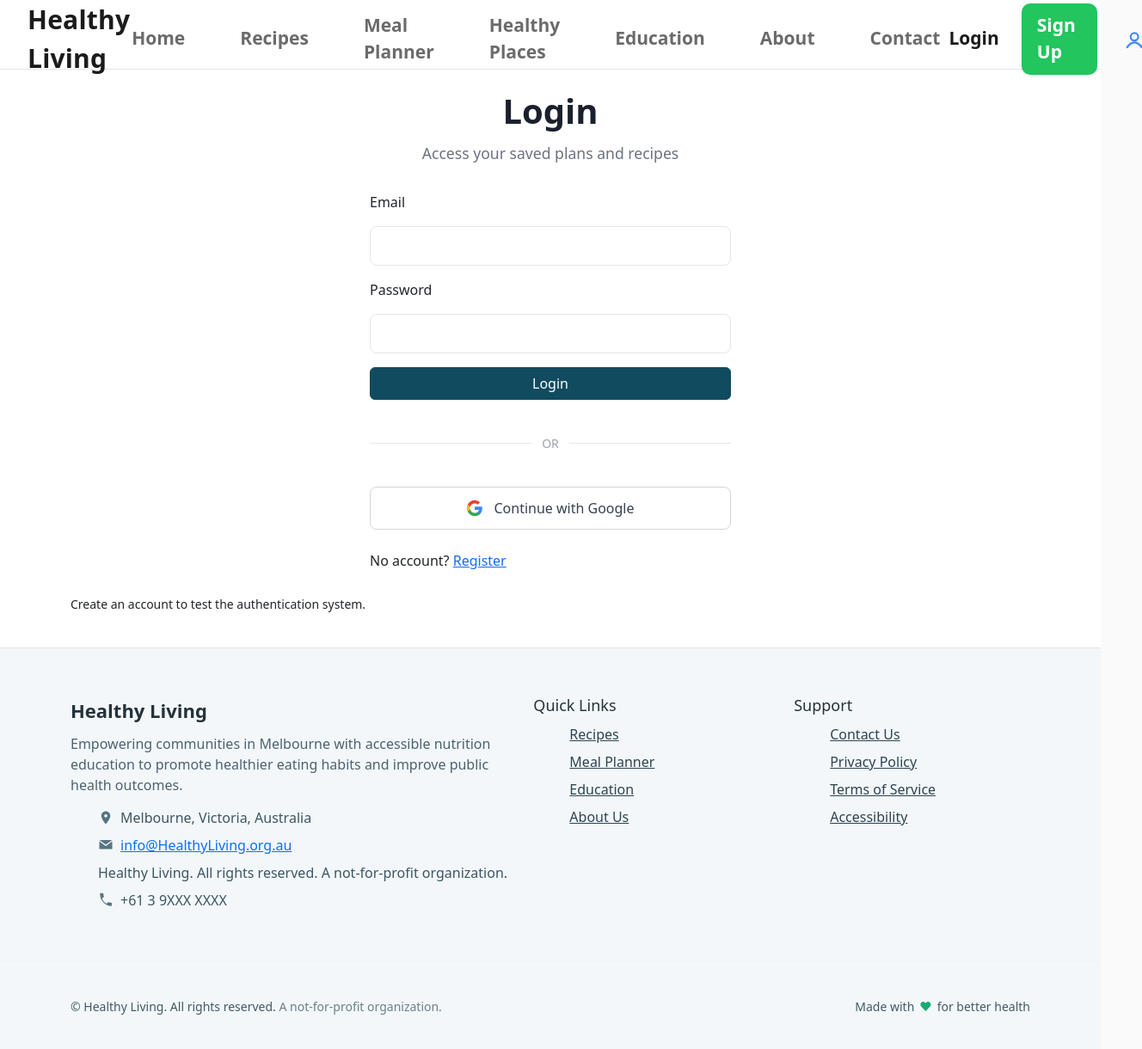
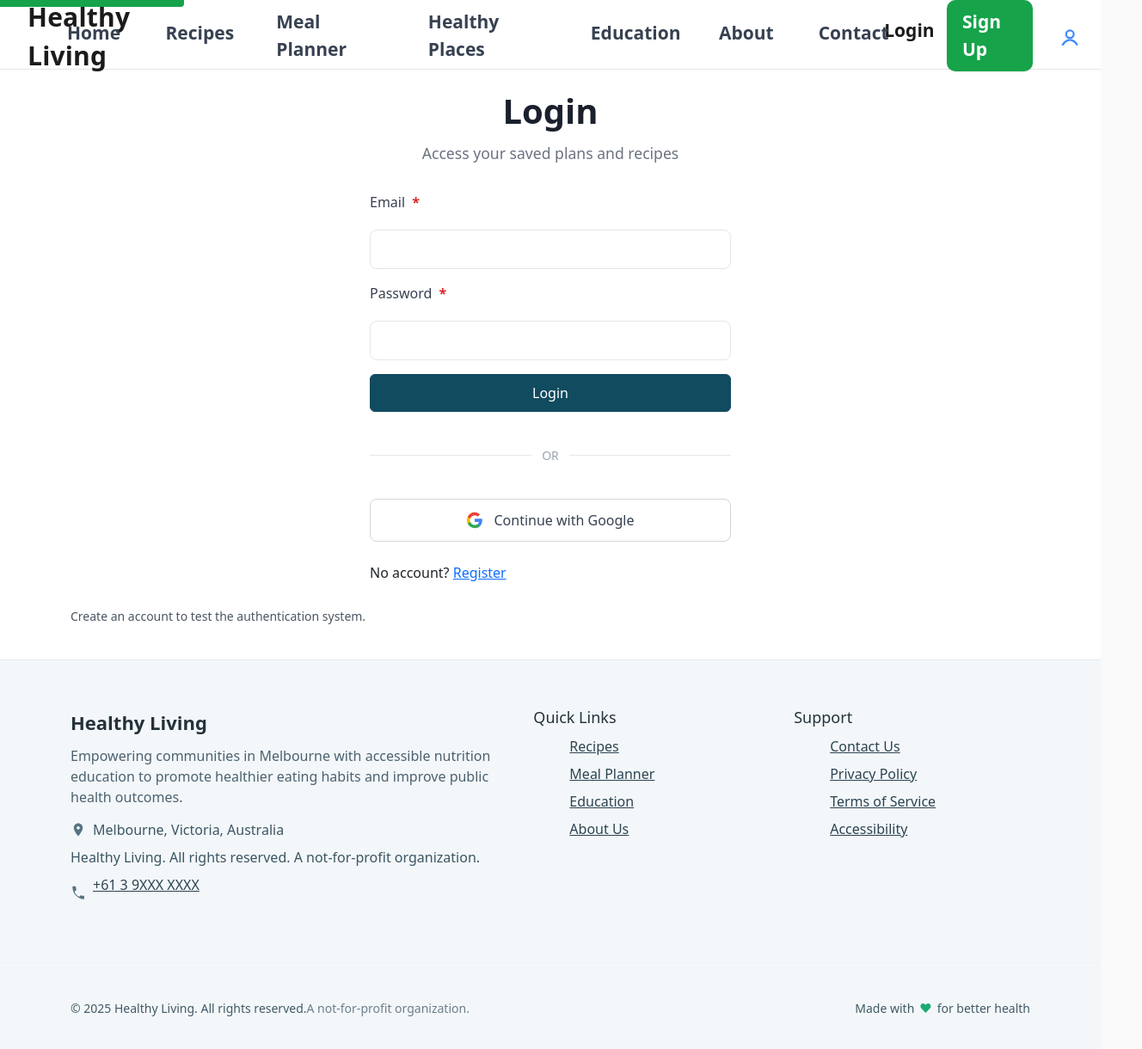
Before and after one commit to Dy1anL1/5032-Nutrition-Education, a Vue app: page /login in a window 1280 px wide. Shown: the top 1220 px of the page at 86% size, 1328 px wide, since content can reach past the window. Built offline with nearby package versions, Linux system fonts and the light colour scheme; no server answers.

Commit message:
finish E3 accessibility, add more clear colour, some access function like use keyboard to navigate and so on

```diff
--- a/src/App.vue
+++ b/src/App.vue
@@ -7,16 +7,27 @@
 -->
 <template>
   <div class="app">
+    <!-- Skip to main content link for keyboard accessibility -->
+    <a href="#main-content" class="skip-link">Skip to main content</a>
+
     <NavBar />
-    <main class="container">
+
+    <main id="main-content" class="container" role="main" tabindex="-1">
       <!-- Show loading spinner during initial auth -->
-      <div v-if="authStore.loading && showInitialLoader" class="initial-loader">
-        <div class="loader-spinner"></div>
+      <div
+        v-if="authStore.loading && showInitialLoader"
+        class="initial-loader"
+        role="status"
+        aria-live="polite"
+        aria-label="Loading application"
+      >
+        <div class="loader-spinner" aria-hidden="true"></div>
         <p>Loading...</p>
       </div>
       <!-- Main content -->
       <router-view v-else />
     </main>
+
     <FooterBar />
   </div>
 </template>
--- /dev/null
+++ b/src/assets/accessibility.css
@@ -0,0 +1,216 @@
+/**
+ * Global Accessibility Styles for WCAG 2.1 AA Compliance
+ * This file contains reusable accessibility-focused CSS
+ */
+
+/* Skip to main content link (for keyboard users) */
+.skip-link {
+  position: absolute;
+  top: -40px;
+  left: 0;
+  background: #16a34a; /* Darker green for better contrast */
+  color: #ffffff;
+  padding: 12px 24px;
+  text-decoration: none;
+  z-index: 100;
+  font-weight: 700;
+  border-radius: 0 0 4px 0;
+  font-size: 16px;
+}
+
+.skip-link:focus {
+  top: 0;
+  outline: 3px solid #000000;
+  outline-offset: 2px;
+}
+
+/* Enhanced focus indicators - WCAG 2.1 AA requires visible focus */
+*:focus-visible {
+  outline: 3px solid #22c55e;
+  outline-offset: 2px;
+}
+
+button:focus-visible,
+a:focus-visible,
+input:focus-visible,
+select:focus-visible,
+textarea:focus-visible {
+  outline: 3px solid #22c55e;
+  outline-offset: 2px;
+}
+
+/* Remove default outline but keep focus-visible */
+*:focus:not(:focus-visible) {
+  outline: none;
+}
+
+/* Required field indicator */
+.required-indicator {
+  color: #dc2626;
+  margin-left: 4px;
+  font-weight: 600;
+}
+
+/* Screen reader only text */
+.sr-only {
+  position: absolute;
+  width: 1px;
+  height: 1px;
+  padding: 0;
+  margin: -1px;
+  overflow: hidden;
+  clip: rect(0, 0, 0, 0);
+  white-space: nowrap;
+  border-width: 0;
+}
+
+/* Error messages - ensure they're announced by screen readers */
+.form-errors,
+[role="alert"] {
+  color: #dc2626;
+  font-size: 0.875rem;
+  margin-top: 4px;
+}
+
+/* Success messages */
+.toast-ok,
+[role="status"] {
+  color: #22c55e;
+  font-size: 0.875rem;
+  margin-top: 4px;
+}
+
+/* Invalid input styling */
+input[aria-invalid="true"],
+select[aria-invalid="true"],
+textarea[aria-invalid="true"] {
+  border-color: #dc2626 !important;
+  border-width: 2px;
+}
+
+/* High contrast mode support */
+@media (prefers-contrast: high) {
+  button,
+  input,
+  select,
+  textarea {
+    border-width: 2px;
+  }
+
+  *:focus-visible {
+    outline-width: 4px;
+  }
+}
+
+/* Reduced motion support */
+@media (prefers-reduced-motion: reduce) {
+  *,
+  *::before,
+  *::after {
+    animation-duration: 0.01ms !important;
+    animation-iteration-count: 1 !important;
+    transition-duration: 0.01ms !important;
+    scroll-behavior: auto !important;
+  }
+}
+
+/* Keyboard navigation improvements */
+button,
+a,
+input,
+select,
+textarea {
+  cursor: pointer;
+}
+
+button:disabled,
+input:disabled,
+select:disabled,
+textarea:disabled {
+  cursor: not-allowed;
+  opacity: 0.6;
+}
+
+/* Ensure clickable elements have adequate size (WCAG 2.5.5) */
+button,
+a,
+input[type="checkbox"],
+input[type="radio"] {
+  min-height: 44px;
+  min-width: 44px;
+}
+
+/* For smaller interactive elements, ensure adequate padding/spacing */
+input[type="checkbox"],
+input[type="radio"] {
+  min-height: 24px;
+  min-width: 24px;
+}
+
+/* Improve link visibility */
+a {
+  color: #2563eb;
+  text-decoration: underline;
+}
+
+a:hover {
+  color: #1d4ed8;
+}
+
+a:visited {
+  color: #7c3aed;
+}
+
+/* Loading state accessibility */
+[aria-busy="true"] {
+  cursor: wait;
+}
+
+/* Ensure proper heading hierarchy is visible */
+h1 {
+  font-size: 2.5rem;
+  font-weight: 700;
+  color: #1a202c;
+}
+
+h2 {
+  font-size: 2rem;
+  font-weight: 600;
+  color: #1a202c;
+}
+
+h3 {
+  font-size: 1.5rem;
+  font-weight: 600;
+  color: #374151;
+}
+
+h4 {
+  font-size: 1.25rem;
+  font-weight: 600;
+  color: #374151;
+}
+
+/* Color contrast improvements */
+.muted,
+.text-muted {
+  color: #4b5563; /* Darker gray for WCAG AA 4.5:1+ contrast ratio on white background */
+}
+
+/* Form labels */
+label {
+  font-weight: 500;
+  color: #374151;
+  margin-bottom: 4px;
+  display: block;
+}
+
+/* Ensure sufficient color contrast for disabled elements */
+button:disabled,
+input:disabled,
+select:disabled,
+textarea:disabled {
+  background-color: #f3f4f6;
+  color: #6b7280;
+  border-color: #d1d5db;
+}
--- a/src/assets/base.css
+++ b/src/assets/base.css
@@ -29,7 +29,7 @@ body {
   --gap: 16px;
   --brand: #114b5f;
   --ink: #1b1b1b;
-  --muted: #6b6b6b;
+  --muted: #4b5563; /* Darker gray for WCAG AA contrast 4.5:1+ */
   --line: #e6e6e6;
   --accent: #0ea5e9;
   --green: #22c55e;
--- a/src/assets/main.css
+++ b/src/assets/main.css
@@ -91,7 +91,7 @@ header {
 .subtitle {
   max-width: 900px;
   margin: 0 auto;
-  color: #696d6e;
+  color: #4b5563; /* Darker for WCAG AA contrast */
   font-size: 20px;
   margin-bottom: 10px;
 }
--- a/src/components/FooterBar.vue
+++ b/src/components/FooterBar.vue
@@ -4,7 +4,7 @@
   - Update addresses, contact emails and support links here. No runtime script is required.
 -->
 <template>
-  <footer class="footer">
+  <footer class="footer" role="contentinfo">
     <div class="container grid footer-top">
       <!-- Brand / About / Contact -->
       <div class="brand">
@@ -16,65 +16,65 @@
           healthier eating habits and improve public health outcomes.
         </p>
 
-        <ul class="contact">
+        <address class="contact">
+          <ul class="contact-list">
             <li>
-            <svg class="ico" viewBox="0 0 24 24" aria-hidden="true">
+              <svg class="ico" viewBox="0 0 24 24" aria-hidden="true" focusable="false">
                 <path
                   d="M12 2C8.13 2 5 5.13 5 9c0 5.25 7 13 7 13s7-7.75 7-13c0-3.87-3.13-7-7-7zm0 9.5c-1.38 0-2.5-1.12-2.5-2.5S10.62 6.5 12 6.5s2.5 1.12 2.5 2.5S13.38 11.5 12 11.5z"
                 />
               </svg>
-            Melbourne, Victoria, Australia
+              <span>Melbourne, Victoria, Australia</span>
             </li>
             <li>
-            <svg class="ico" viewBox="0 0 24 24" aria-hidden="true">
-              <path d="M12 13.2L2 6V18h20V6l-10 7.2zM12 11L2 4h20L12 11z" />
-            </svg>
-            <a href="mailto:info@HealthyLiving.org.au">info@HealthyLiving.org.au</a>
+              <span>Healthy Living. All rights reserved. A not-for-profit organization.</span>
             </li>
-          <li>Healthy Living. All rights reserved. A not-for-profit organization.</li>
             <li>
-            <svg class="ico" viewBox="0 0 24 24" aria-hidden="true">
+              <svg class="ico" viewBox="0 0 24 24" aria-hidden="true" focusable="false">
                 <path
                   d="M6.6 10.8a15.1 15.1 0 006.6 6.6l2.2-2.2a1 1 0 011.1-.24c1.2.48 2.5.74 3.8.74a1 1 0 011 1V20a1 1 0 01-1 1C11.6 21 3 12.4 3 2a1 1 0 011-1h3.3a1 1 0 011 1c0 1.3.26 2.6.74 3.8a1 1 0 01-.24 1.1l-2.2 2.2z"
                 />
               </svg>
+              <a href="tel:+61390000000" aria-label="Call us at +61 3 9XXX XXXX">
                 +61 3 9XXX XXXX
+              </a>
             </li>
           </ul>
+        </address>
       </div>
 
       <!-- Quick Links -->
-      <nav class="col">
-        <h4>Quick Links</h4>
+      <nav class="col" aria-labelledby="quick-links-heading">
+        <h4 id="quick-links-heading">Quick Links</h4>
         <ul class="links">
-          <li><RouterLink to="/recipes">Recipes</RouterLink></li>
-          <li><RouterLink to="/meal-planner">Meal Planner</RouterLink></li>
-          <li><RouterLink to="/education">Education</RouterLink></li>
-          <li><RouterLink to="/about">About Us</RouterLink></li>
+          <li><RouterLink to="/recipes" aria-label="Browse our recipes">Recipes</RouterLink></li>
+          <li><RouterLink to="/meal-planner" aria-label="Plan your meals">Meal Planner</RouterLink></li>
+          <li><RouterLink to="/education" aria-label="Learn about nutrition">Education</RouterLink></li>
+          <li><RouterLink to="/about" aria-label="Learn about us">About Us</RouterLink></li>
         </ul>
       </nav>
 
       <!-- Support -->
-      <nav class="col">
-        <h4>Support</h4>
+      <nav class="col" aria-labelledby="support-heading">
+        <h4 id="support-heading">Support</h4>
         <ul class="links">
-          <li><RouterLink to="/contact">Contact Us</RouterLink></li>
-          <li><a href="#" aria-label="Privacy Policy">Privacy Policy</a></li>
-          <li><a href="#" aria-label="Terms of Service">Terms of Service</a></li>
-          <li><a href="#" aria-label="Accessibility statement">Accessibility</a></li>
+          <li><RouterLink to="/contact" aria-label="Contact us">Contact Us</RouterLink></li>
+          <li><a href="#" aria-label="Read our Privacy Policy">Privacy Policy</a></li>
+          <li><a href="#" aria-label="Read our Terms of Service">Terms of Service</a></li>
+          <li><a href="#" aria-label="View Accessibility Statement">Accessibility</a></li>
         </ul>
       </nav>
     </div>
 
-    <hr class="divider" />
+    <hr class="divider" role="separator" aria-hidden="true" />
 
     <div class="container footer-bottom">
       <p>
-        © Healthy Living. All rights reserved.
+        <span>&copy; {{ new Date().getFullYear() }} Healthy Living. All rights reserved.</span>
         <span class="muted">A not-for-profit organization.</span>
       </p>
       <p class="made">
-        Made with <span class="heart" aria-hidden="true">&#9829;</span> for better health
+        Made with <span class="heart" aria-label="love" role="img">&#9829;</span> for better health
       </p>
     </div>
   </footer>
@@ -119,24 +119,33 @@
 }
 
 .contact {
+  font-style: normal;
+}
+.contact-list {
   list-style: none;
   display: grid;
   gap: 8px;
+  padding: 0;
+  margin: 0;
 }
-.contact .ico {
+.contact-list .ico {
   width: 18px;
   height: 18px;
   fill: #567482;
   margin-right: 8px;
   flex: 0 0 18px;
 }
-.contact li {
+.contact-list li {
   display: flex;
   align-items: center;
   color: #3c5663;
 }
-.contact a {
+.contact-list a {
   text-decoration: underline;
+  color: #2c4451;
+}
+.contact-list a:hover {
+  color: #22c55e;
 }
 
 .col h4 {
--- a/src/components/NavBar.vue
+++ b/src/components/NavBar.vue
@@ -5,29 +5,40 @@
   - To add a mobile menu, implement a toggle and show/hide the `.nav-links` block.
 -->
 <template>
-  <header class="topbar">
+  <header class="topbar" role="banner">
     <div class="navbar">
-      <router-link class="brand" to="/"> Healthy Living </router-link>
+      <router-link class="brand" to="/" aria-label="Healthy Living - Home">
+        Healthy Living
+      </router-link>
 
-      <nav class="nav-links">
-        <RouterLink to="/">Home</RouterLink>
-        <RouterLink to="/recipes">Recipes</RouterLink>
-        <RouterLink to="/meal-planner">Meal Planner</RouterLink>
-        <RouterLink to="/healthy-places">Healthy Places</RouterLink>
-        <RouterLink to="/education">Education</RouterLink>
-        <RouterLink to="/about">About</RouterLink>
-        <RouterLink to="/contact">Contact</RouterLink>
-        <RouterLink v-if="authStore.isAdmin" to="/admin" class="admin-link">
-          <span class="admin-icon">⚙️</span>
+      <nav class="nav-links" aria-label="Main navigation">
+        <RouterLink to="/" aria-label="Go to Home page">Home</RouterLink>
+        <RouterLink to="/recipes" aria-label="Browse Recipes">Recipes</RouterLink>
+        <RouterLink to="/meal-planner" aria-label="Plan your Meals">Meal Planner</RouterLink>
+        <RouterLink to="/healthy-places" aria-label="Find Healthy Places">Healthy Places</RouterLink>
+        <RouterLink to="/education" aria-label="Learn about Nutrition">Education</RouterLink>
+        <RouterLink to="/about" aria-label="About Us">About</RouterLink>
+        <RouterLink to="/contact" aria-label="Contact Us">Contact</RouterLink>
+        <RouterLink
+          v-if="authStore.isAdmin"
+          to="/admin"
+          class="admin-link"
+          aria-label="Access Admin Panel"
+        >
+          <span class="admin-icon" aria-hidden="true">⚙️</span>
           Admin Panel
         </RouterLink>
       </nav>
 
-      <div class="actions">
+      <div class="actions" aria-label="User actions">
         <template v-if="!authStore.isAuthenticated">
-          <router-link to="/login" class="login">Login</router-link>
-          <router-link to="/register" class="btn-signup">Sign Up</router-link>
-          <RouterLink to="/account" class="avatar" aria-label="Account">
+          <router-link to="/login" class="login" aria-label="Login to your account">
+            Login
+          </router-link>
+          <router-link to="/register" class="btn-signup" aria-label="Create a new account">
+            Sign Up
+          </router-link>
+          <RouterLink to="/account" class="avatar" aria-label="Go to Account page">
             <svg
               viewBox="0 0 20 20"
               width="22"
@@ -35,6 +46,8 @@
               fill="none"
               stroke="currentColor"
               stroke-width="2"
+              aria-hidden="true"
+              focusable="false"
             >
               <circle cx="12" cy="8" r="4"></circle>
               <path d="M4 20c1.5-3.5 5-6 8-6s6.5 2.5 8 6"></path>
@@ -42,16 +55,43 @@
           </RouterLink>
         </template>
         <template v-else>
-          <span class="user-info">
+          <span class="user-info" aria-label="Current user">
             {{ authStore.userProfile?.name || authStore.user?.displayName || 'User' }}
-            <span v-if="authStore.isAdmin" class="role-badge">Admin</span>
-            <span v-else-if="!authStore.loading" class="role-badge" style="background: #3b82f6">
+            <span
+              v-if="authStore.isAdmin"
+              class="role-badge"
+              role="status"
+              aria-label="Administrator account"
+            >
+              Admin
+            </span>
+            <span
+              v-else-if="!authStore.loading"
+              class="role-badge"
+              style="background: #3b82f6"
+              role="status"
+              :aria-label="`${authStore.userProfile?.role === 'admin' ? 'Administrator' : 'User'} account`"
+            >
               {{ authStore.userProfile?.role === 'admin' ? 'Admin' : 'User' }}
             </span>
-            <span v-else class="role-badge loading" style="background: #9ca3af">...</span>
+            <span
+              v-else
+              class="role-badge loading"
+              style="background: #9ca3af"
+              role="status"
+              aria-label="Loading user information"
+            >
+              ...
+            </span>
           </span>
-          <button @click="handleLogout" class="logout-btn">Logout</button>
-          <RouterLink to="/account" class="avatar" aria-label="Account">
+          <button
+            @click="handleLogout"
+            class="logout-btn"
+            aria-label="Logout from your account"
+          >
+            Logout
+          </button>
+          <RouterLink to="/account" class="avatar" aria-label="Go to Account page">
             <svg
               viewBox="0 0 20 20"
               width="22"
@@ -59,6 +99,8 @@
               fill="none"
               stroke="currentColor"
               stroke-width="2"
+              aria-hidden="true"
+              focusable="false"
             >
               <circle cx="12" cy="8" r="4"></circle>
               <path d="M4 20c1.5-3.5 5-6 8-6s6.5 2.5 8 6"></path>
@@ -90,7 +132,7 @@ const handleLogout = async () => {
   --green: #22c55e;
   --green-d: #16a34a;
   --ink: #1b1b1b;
-  --muted: #586174;
+  --muted: #4b5563; /* Darker for WCAG AA contrast */
   --line: #e6e6e6;
 }
 
@@ -134,7 +176,7 @@ const handleLogout = async () => {
 .nav-links :deep(a) {
   font-weight: 600;
   font-size: 21px;
-  color: var(--muted);
+  color: #374151; /* Darker color for WCAG AA contrast (4.5:1+) */
   padding: 3px 2px;
   position: relative;
   text-decoration: none;
@@ -171,7 +213,7 @@ const handleLogout = async () => {
   border-radius: 10px;
   font-weight: 700;
   font-size: 21px;
-  background: #22c55e !important;
+  background: #16a34a !important; /* Darker green for WCAG AA contrast */
   color: #fff !important;
   border: none !important;
   text-decoration: none;
@@ -180,7 +222,7 @@ const handleLogout = async () => {
 }
 .btn-signup:hover,
 .btn-signup:focus-visible {
-  background: var(--green-d);
+  background: #15803d !important; /* Even darker on hover */
 }
 
 .user-info {
--- a/src/main.js
+++ b/src/main.js
@@ -10,6 +10,7 @@ import { useAuthStore } from './stores/auth.js'
 // Global styles
 import './assets/base.css'
 import './assets/main.css'
+import './assets/accessibility.css' // WCAG 2.1 AA accessibility styles
 // Bootstrap utility classes (optional; added for convenience in some pages)
 import 'bootstrap/dist/css/bootstrap.min.css'
 
--- a/src/pages/Login.vue
+++ b/src/pages/Login.vue
@@ -6,53 +6,135 @@
 -->
 <template>
   <div class="simple-title">
-    <h1>Login</h1>
-    <p>Access your saved plans and recipes</p>
+    <h1 id="login-heading">Login</h1>
+    <p id="login-description">Access your saved plans and recipes</p>
   </div>
-  <form @submit.prevent="onSubmit" class="grid" style="max-width: 420px">
-    <label>Email</label>
+  <form
+    @submit.prevent="onSubmit"
+    class="grid"
+    style="max-width: 420px"
+    aria-labelledby="login-heading"
+    aria-describedby="login-description"
+    novalidate
+  >
+    <label for="email-input">
+      Email
+      <span class="required-indicator" aria-label="required">*</span>
+    </label>
     <input
+      id="email-input"
       v-model.trim="email"
       class="input"
       type="email"
       autocomplete="email"
+      required
+      aria-required="true"
+      aria-invalid="!!errors.email"
+      aria-describedby="email-error"
       @blur="() => validateEmailInput(true)"
       @input="() => validateEmailInput(false)"
     />
-    <p class="form-errors" v-if="errors.email">{{ errors.email }}</p>
+    <p
+      id="email-error"
+      class="form-errors"
+      v-if="errors.email"
+      role="alert"
+      aria-live="polite"
+    >
+      {{ errors.email }}
+    </p>
 
-    <label>Password</label>
+    <label for="password-input">
+      Password
+      <span class="required-indicator" aria-label="required">*</span>
+    </label>
     <input
+      id="password-input"
       v-model="password"
       class="input"
       type="password"
       autocomplete="current-password"
+      required
+      aria-required="true"
+      aria-invalid="!!errors.password"
+      aria-describedby="password-error"
       @blur="() => validatePasswordInput(true)"
       @input="() => validatePasswordInput(false)"
     />
-    <p class="form-errors" v-if="errors.password">{{ errors.password }}</p>
+    <p
+      id="password-error"
+      class="form-errors"
+      v-if="errors.password"
+      role="alert"
+      aria-live="polite"
+    >
+      {{ errors.password }}
+    </p>
 
-    <button class="btn primary" :disabled="loading">
+    <button
+      type="submit"
+      class="btn primary"
+      :disabled="loading"
+      :aria-busy="loading"
+      aria-label="Login to your account"
+    >
       {{ loading ? 'Signing in...' : 'Login' }}
     </button>
-    <p class="toast-ok" v-if="ok">Login successful. Redirecting...</p>
-    <p class="form-errors" v-if="fail">{{ errorMessage || 'Login failed. Please try again.' }}</p>
 
-    <div class="divider">
+    <p
+      class="toast-ok"
+      v-if="ok"
+      role="status"
+      aria-live="polite"
+    >
+      Login successful. Redirecting...
+    </p>
+
+    <p
+      class="form-errors"
+      v-if="fail"
+      role="alert"
+      aria-live="assertive"
+    >
+      {{ errorMessage || 'Login failed. Please try again.' }}
+    </p>
+
+    <div class="divider" role="separator" aria-label="or">
       <span>OR</span>
     </div>
 
-    <button type="button" @click="loginWithGoogle" class="btn google-btn" :disabled="loading">
-      <svg class="google-icon" viewBox="0 0 24 24" xmlns="http://www.w3.org/2000/svg">
+    <button
+      type="button"
+      @click="loginWithGoogle"
+      class="btn google-btn"
+      :disabled="loading"
+      :aria-busy="loading"
+      aria-label="Continue with Google authentication"
+    >
+      <svg
+        class="google-icon"
+        viewBox="0 0 24 24"
+        xmlns="http://www.w3.org/2000/svg"
+        aria-hidden="true"
+        focusable="false"
+      >
         <path d="M22.56 12.25c0-.78-.07-1.53-.2-2.25H12v4.26h5.92c-.26 1.37-1.04 2.53-2.21 3.31v2.77h3.57c2.08-1.92 3.28-4.74 3.28-8.09z" fill="#4285F4"/>
         <path d="M12 23c2.97 0 5.46-.98 7.28-2.66l-3.57-2.77c-.98.66-2.23 1.06-3.71 1.06-2.86 0-5.29-1.93-6.16-4.53H2.18v2.84C3.99 20.53 7.7 23 12 23z" fill="#34A853"/>
         <path d="M5.84 14.09c-.22-.66-.35-1.36-.35-2.09s.13-1.43.35-2.09V7.07H2.18C1.43 8.55 1 10.22 1 12s.43 3.45 1.18 4.93l2.85-2.22.81-.62z" fill="#FBBC05"/>
         <path d="M12 5.38c1.62 0 3.06.56 4.21 1.64l3.15-3.15C17.45 2.09 14.97 1 12 1 7.7 1 3.99 3.47 2.18 7.07l3.66 2.84c.87-2.6 3.3-4.53 6.16-4.53z" fill="#EA4335"/>
       </svg>
-      Continue with Google
+      <span>Continue with Google</span>
     </button>
 
-    <p style="margin-top: 8px">No account? <router-link to="/register">Register</router-link></p>
+    <p style="margin-top: 8px">
+      No account?
+      <router-link
+        to="/register"
+        aria-label="Go to registration page"
+      >
+        Register
+      </router-link>
+    </p>
   </form>
   <p class="muted" style="margin-top: 12px; font-size: 14px">
     Create an account to test the authentication system.
@@ -180,6 +262,41 @@ async function loginWithGoogle() {
   margin: 0;
 }
 
+/* Required field indicator */
+.required-indicator {
+  color: #dc2626;
+  margin-left: 4px;
+  font-weight: 600;
+}
+
+/* Enhanced focus indicators for accessibility */
+.input:focus {
+  outline: 3px solid #22c55e;
+  outline-offset: 2px;
+  border-color: #22c55e;
+}
+
+.btn:focus {
+  outline: 3px solid #22c55e;
+  outline-offset: 2px;
+}
+
+.google-btn:focus {
+  outline: 3px solid #4285F4;
+  outline-offset: 2px;
+}
+
+a:focus {
+  outline: 3px solid #22c55e;
+  outline-offset: 2px;
+  border-radius: 2px;
+}
+
+/* Invalid input styling */
+.input[aria-invalid="true"] {
+  border-color: #dc2626;
+}
+
 .divider {
   display: flex;
   align-items: center;
```
Also changed, not shown: src/components/RecipeCard.vue (+30 -8 lines), src/pages/Recipes.vue (+43 -11 lines). Lines whose indentation alone changed are shown as unchanged.
